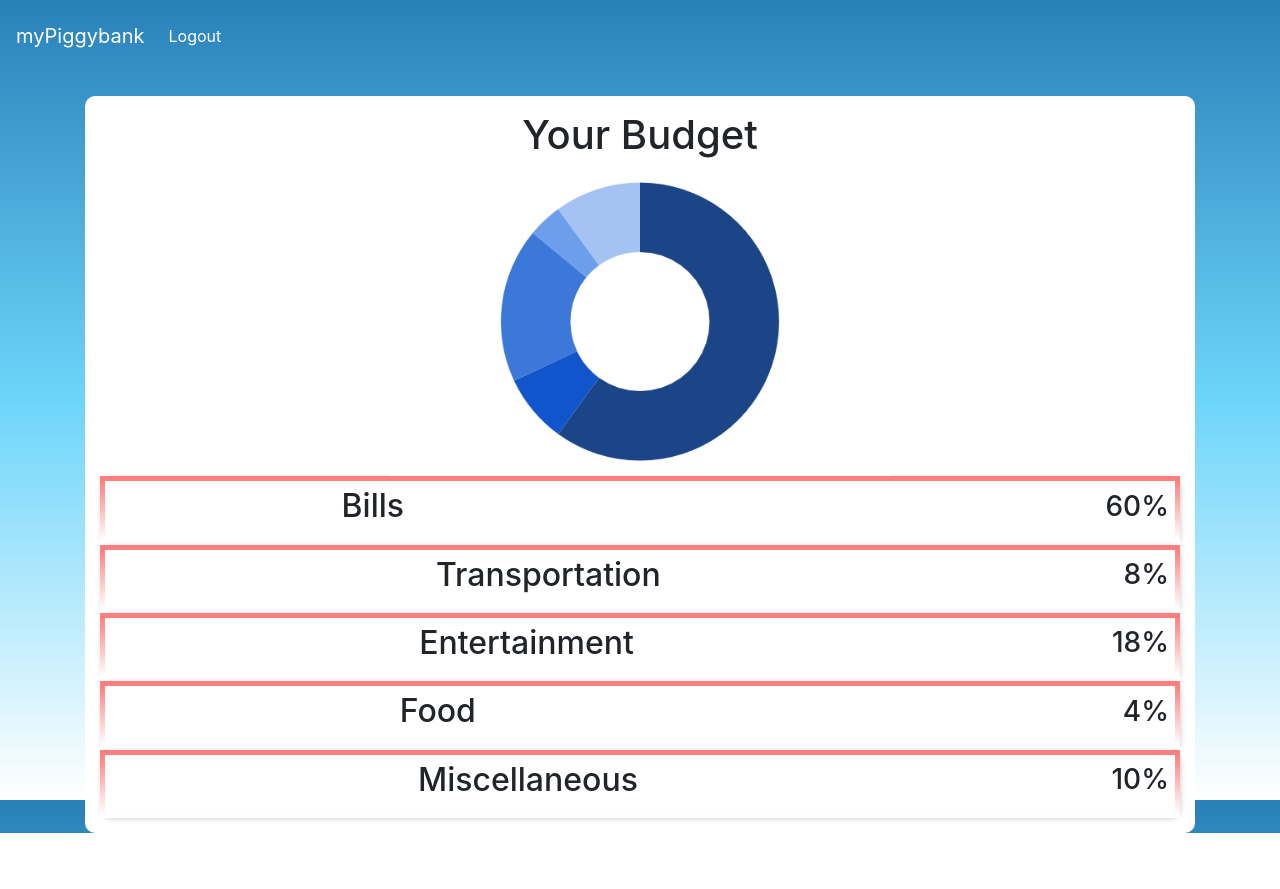
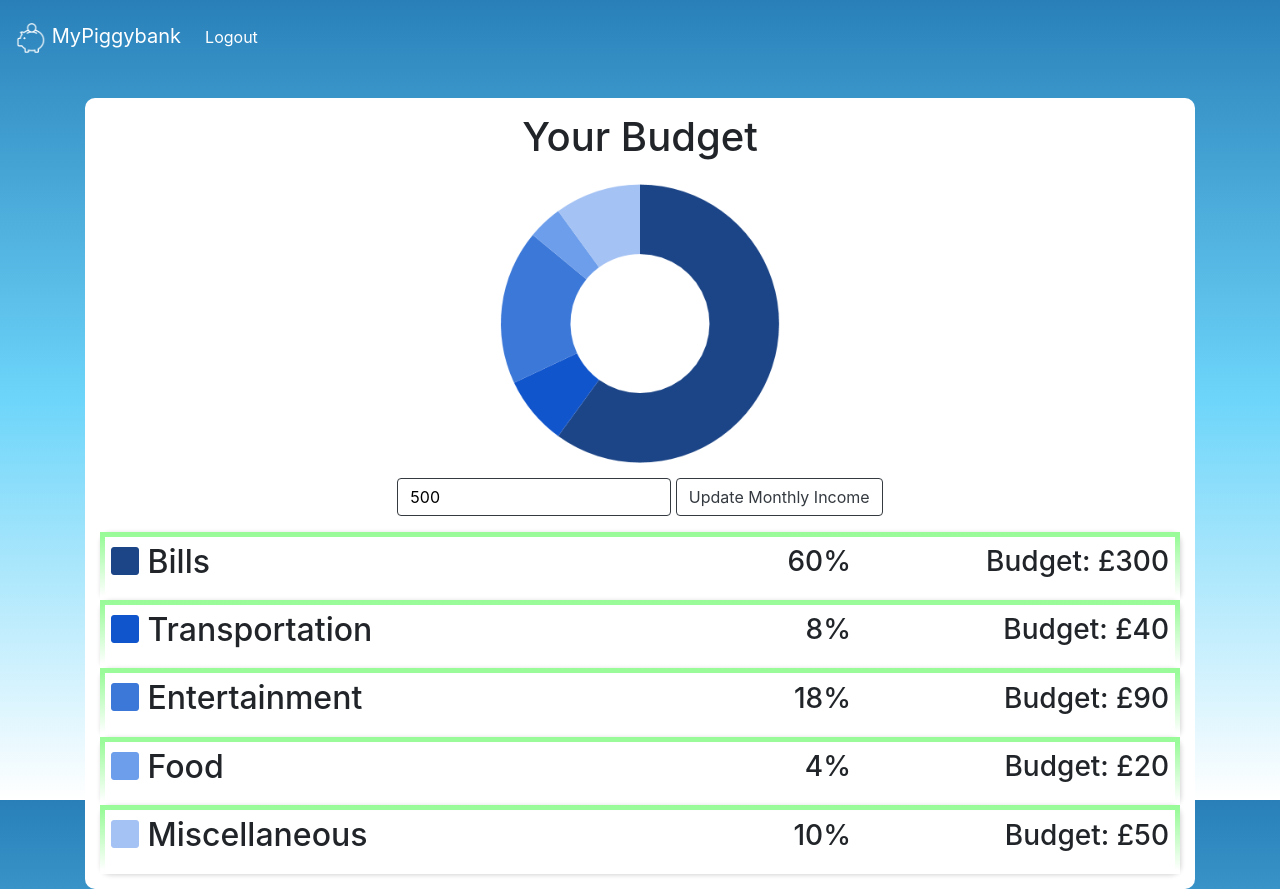
Before and after one commit to JackBiggin/MyPiggybank, a PHP site: page /createBudget.html in a window 1280 px wide. Before the commit the page ends 833 px from the top, so only its background shows below. Run offline with PHP 8.4, Linux system fonts and the light colour scheme; some libraries are stand-ins or nearby versions.

Commit message:
"Finished" version

```diff
--- a/backend/oauth/callback.php
+++ b/backend/oauth/callback.php
@@ -24,4 +24,4 @@
     echo $content . "----";
     $access_token = $user_data['access_token'];
 
-    header("Location: http://localhost/myPiggybank/backend/oauth/grab_data.php?access_token=$access_token");
+    header("Location: ./grab_data.php?access_token=$access_token");
--- a/backend/oauth/grab_data.php
+++ b/backend/oauth/grab_data.php
@@ -43,4 +43,6 @@ $access_token = $_GET['access_token'];
 
     session_start();
     $_SESSION['access_token'] = $access_token;
-    $_SESSION['name'] = $fname . ' ' . $sname;
+    $_SESSION['name'] = $fname;
+
+    header("Location: ../../index.php");
--- a/createBudget.html
+++ b/createBudget.html
@@ -28,7 +28,7 @@
 
         <span class="navbar-toggler-icon"></span>
       </button>
-        <a class="navbar-brand p" href="#"> myPiggybank</a>
+      <a class="navbar-brand p" href="./"><img src="./assets/logo_white.png" style="width:1.5em;height:auto" /> MyPiggybank</a>
 
         <div class="collapse navbar-collapse" id="navbarSupportedContent">
             <ul class="navbar-nav mr-auto">
@@ -40,16 +40,33 @@
     </nav><br />
     <body>
         <div class="container">
-        <div data-brackets-id="3935" class="whiteBackground" style="text-align: center;">
-            <h1>Your Budget</h1>
-            <img src="chart.png" style="width: 80%; max-width: 500px; height: auto;"/>
-            <div  class="outwrapper"><table width="100%"><tbody><tr><td><h2 style="display: float;">Bills</h2></td><td><h3 class="textRight">60%</h3></td></tr></tbody></table></div>
-            <div  class="outwrapper"><table width="100%"><tbody><tr><td><h2 style="display: float;">Transportation</h2></td><td><h3 class="textRight">8%</h3></td></tr></tbody></table></div>
-            <div  class="outwrapper"><table width="100%"><tbody><tr><td><h2 style="display: float;">Entertainment</h2></td><td><h3 class="textRight">18%</h3></td></tr></tbody></table></div>
-            <div  class="outwrapper"><table width="100%"><tbody><tr><td><h2 style="display: float;">Food</h2></td><td><h3 class="textRight">4%</h3></td></tr></tbody></table></div>
-            <div  class="outwrapper"><table width="100%"><tbody><tr><td><h2 style="display: float;">Miscellaneous</h2></td><td><h3 class="textRight">10%</h3></td></tr></tbody></table></div>
+        <div data-brackets-id="3935" class="whiteBackground">
+            <div style="text-align: center;">
+                <h1>Your Budget</h1>
+                <img src="chart.png" style="width: 80%; max-width: 500px; height: auto;"/>
+                <form>
+                    <div style="display: inline-block"><input class="inputBox" type="number" id="income" value="500"></div>
+                    <div style="display: inline-block"><span style="display: block" class='btn btn-outline-dark' onclick='updateBudget()'>Update Monthly Income</span></div>
+                </form>
+                <p> </p>
+            </div>
+            <div  class="inwrapper"><table width="100%"><tbody><tr><td width='50%'><h2 style="display: float;"><i class="fas fa-square" style="color:#1C4587;"></i> Bills</h2></td><td width='20%'><h3 class="textRight">60%</h3></td><td width='30%'><h3 class="textRight">Budget: £<span id='1'>300</span></h3></td></tr></tbody></table></div>
+            <div  class="inwrapper"><table width="100%"><tbody><tr><td width='50%'><h2 style="display: float;"><i class="fas fa-square" style="color:#1155CC;"></i> Transportation</h2></td><td width='20%'><h3 class="textRight">8%</h3><td width='30%'><h3 class="textRight">Budget: £<span id='2'>40</span></h3></td></tr></tbody></table></div>
+            <div  class="inwrapper"><table width="100%"><tbody><tr><td width='50%'><h2 style="display: float;"><i class="fas fa-square" style="color:#3C78D8;"></i> Entertainment</h2></td><td width='20%'><h3 class="textRight">18%</h3><td width='30%'><h3 class="textRight">Budget: £<span id='3'>90</span></h3></td></tr></tbody></table></div>
+            <div  class="inwrapper"><table width="100%"><tbody><tr><td width='50%'><h2 style="display: float;"><i class="fas fa-square" style="color:#6D9EEB;"></i> Food</h2></td><td width='20%'><h3 class="textRight">4%</h3></td><td width='30%'><h3 class="textRight">Budget: £<span id='4'>20</span></h3></td></tr></tbody></table></div>
+            <div  class="inwrapper"><table width="100%"><tbody><tr><td width='50%'><h2 style="display: float;"><i class="fas fa-square" style="color:#A4C2F4;"></i> Miscellaneous</h2></td><td width='20%'><h3 class="textRight">10%</h3><td width='30%'><h3 class="textRight">Budget: £<span id='5'>50</span></h3></td></tr></tbody></table></div>
         </div>
         </div>
+        <script>
+        function updateBudget() {
+            var income = document.getElementById('income').value;
+            document.getElementById('1').innerHTML = .60 * income;
+            document.getElementById('2').innerHTML = .08 * income;
+            document.getElementById('3').innerHTML = .18 * income;
+            document.getElementById('4').innerHTML = .04 * income;
+            document.getElementById('5').innerHTML = .10 * income;
+        }
+        </script>
      <!-- Optional JavaScript -->
     <!-- jQuery first, then Popper.js, then Bootstrap JS -->
     <script src="https://code.jquery.com/jquery-3.3.1.min.js" crossorigin="anonymous"></script>
--- a/forecast.html
+++ b/forecast.html
@@ -24,7 +24,7 @@
 
         <span class="navbar-toggler-icon"></span>
       </button>
-        <a class="navbar-brand p" href="#"> myPiggybank</a>
+      <a class="navbar-brand p" href="./"><img src="./assets/logo_white.png" style="width:1.5em;height:auto" /> MyPiggybank</a>
 
         <div class="collapse navbar-collapse" id="navbarSupportedContent">
             <ul class="navbar-nav mr-auto">
--- a/Past Transactions List.html
+++ b/pasttransactions.html
@@ -24,7 +24,7 @@
 
         <span class="navbar-toggler-icon"></span>
       </button>
-        <a class="navbar-brand p" href="#"> myPiggybank</a>
+      <a class="navbar-brand p" href="./"><img src="./assets/logo_white.png" style="width:1.5em;height:auto" /> MyPiggybank</a>
 
         <div class="collapse navbar-collapse" id="navbarSupportedContent">
             <ul class="navbar-nav mr-auto">
```
Also changed, not shown: index.php (renamed from Index.html, +9 -6 lines).
